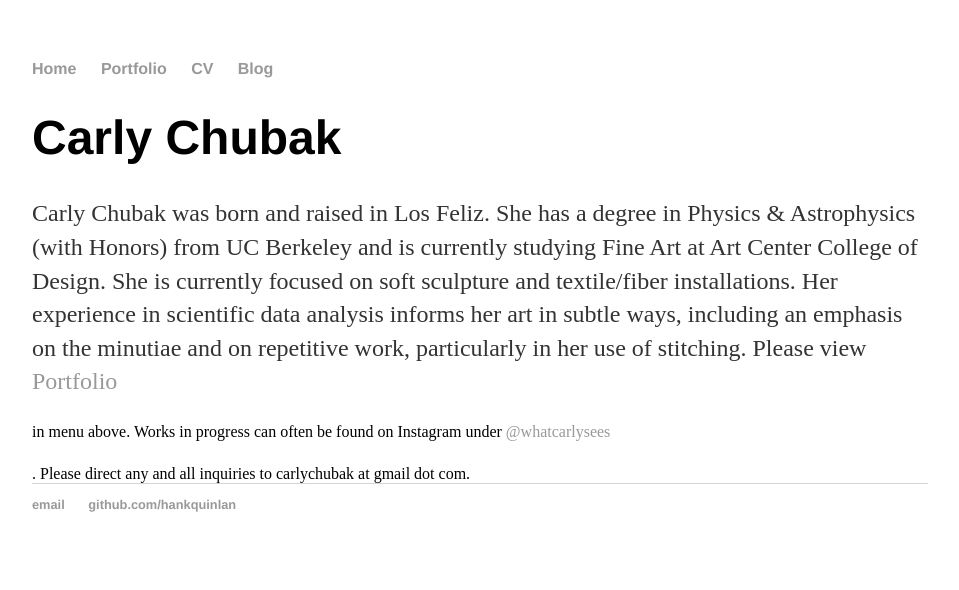
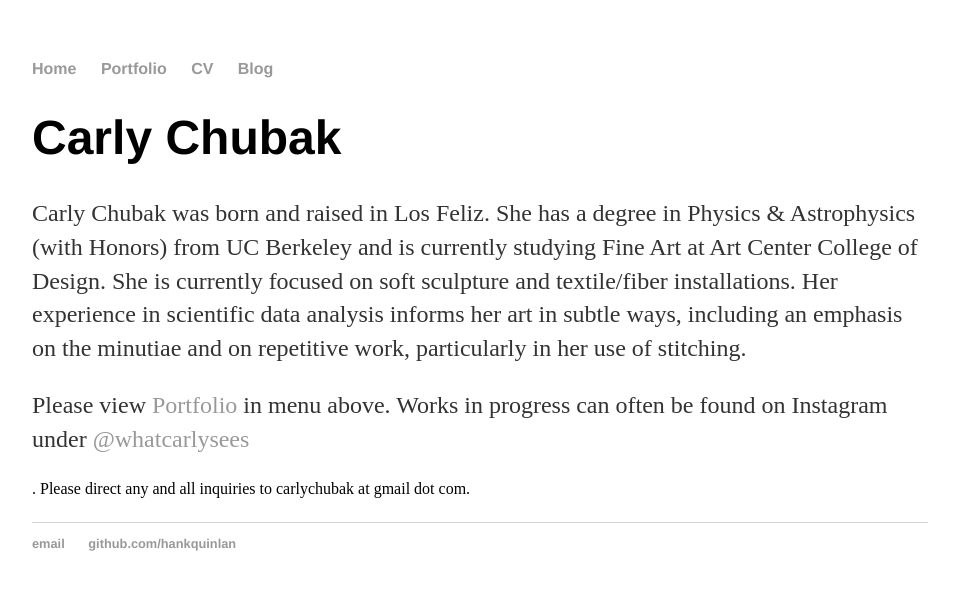
Before and after one commit to carlychubak/carlychubak.github.io, a Jekyll site: the page built from index.html, in a window 1280 px wide. Shown: the top 590 px of the page, without its empty margins (160-1119 px from the left). Built offline with Jekyll 4.4.1, drawn with Linux system fonts in a browser that asks for light colours.

```diff
--- a/index.html
+++ b/index.html
@@ -10,10 +10,10 @@ title: Hank Quinlan, Horrible Cop
 	She is currently focused on soft sculpture and textile/fiber installations.
 	Her experience in scientific data analysis informs her art in subtle ways,
 	including an emphasis on the minutiae and on repetitive work, particularly
-	in her use of stitching.
+	in her use of stitching.</p>
 
-	Please view <a href="/portfolio">Portfolio</a></p> in menu above. Works in progress
+	<p>Please view <a href="/portfolio">Portfolio</a> in menu above. Works in progress
 	can often be found on Instagram under <a href="http://instagram.com/whatcarlysees">@whatcarlysees</a></p>.
 
-	Please direct any and all inquiries to carlychubak at gmail dot com.
+	Please direct any and all inquiries to carlychubak at gmail dot com. </p>
 </div><!-- /.blurb -->
```
